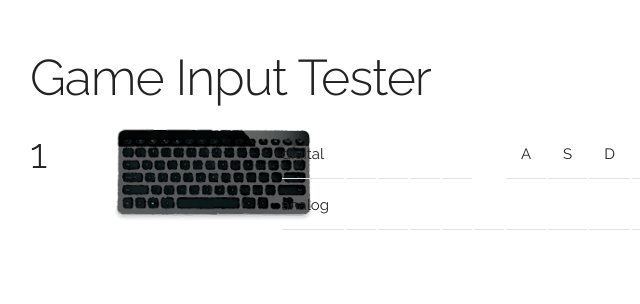
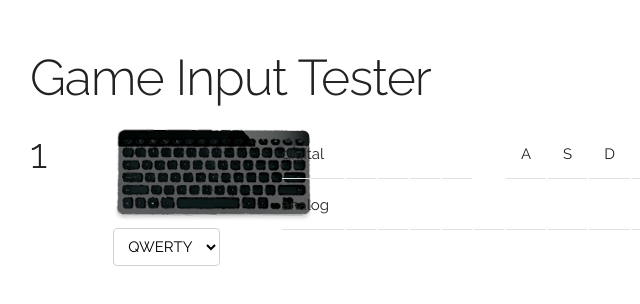
Before and after one commit to lunarcloud/gameinputjs, a plain HTML site: page tester.html in a window 1280 px wide. Shown: the full height of the page, 130-770 px from the left. Drawn offline with nearby package versions, Linux system fonts and the light colour scheme.

Commit message:
Added keyboard layout switching to tester

```diff
--- a/tester.html
+++ b/tester.html
@@ -41,6 +41,10 @@
       <div class="one column"><h2 class="player-number">1</div>
       <div class="two columns">
         <img class="gameinput-icon gameinput-icon-player-template" src="" style="">
+        <select class="keyboard-layout" onchange="changeKeyboardLayout(this);">
+            <option selected>QWERTY</option>
+            <option>Dvorak</option>
+        </select>
       </div>
       <div class="nine columns">
         <table>
@@ -125,12 +129,8 @@
 <script>
     "use strict";
 
-    document.body.onload = function()
-    {
-        //GameInput.Type.Keyboard.setDvorak();
-        GameInput.onReshufflePlayers(setupPlayers);
-        GameInput.initialGamePadSetup();
-    };
+    GameInput.onReshufflePlayers(setupPlayers);
+    GameInput.initialGamePadSetup();
 
     function setupPlayers()
     {
@@ -143,10 +143,21 @@
 
             var row = document.querySelector("#player-template").cloneNode(true);
             row.id = "";
+            row.setAttribute("number", (i+1));
             row.classList.remove("template");
 
             var playerNumberReferences = row.querySelectorAll(".player-number");
             for (var k = 0; k < playerNumberReferences.length; k++) playerNumberReferences[k].textContent = (i+1);
+
+            var keyboardLayoutReferences = row.querySelectorAll(".keyboard-layout");
+            for (var k = 0; k < keyboardLayoutReferences.length; k++)
+            {
+                if (GameInput.Players[GameInput.Connection.GamePadMapping[i]].type === GameInput.Type.Keyboard) {
+                    keyboardLayoutReferences[k].value = GameInput.Players[GameInput.Connection.GamePadMapping[0]].schema === GameInput.Schema.KeyboardAPI.Standard.Dvorak ? "Dvorak" : "QWERTY";
+                } else {
+                    keyboardLayoutReferences[k].parentElement.removeChild(keyboardLayoutReferences[k].parentElement);
+                }
+            }
 
             var iconPlayerReferences = row.querySelectorAll(".gameinput-icon-player-template");
             for (var k = 0; k < iconPlayerReferences.length; k++) {
@@ -196,8 +207,23 @@
 
             document.body.querySelector("#players").appendChild(row);
         }
+    }
 
+    function changeKeyboardLayout(element) {
+        var playerElement = findAncestor(element, "player");
+        var player = playerElement.getAttribute("number");
+        var index = player - 1;
+        if ( playerElement.querySelector(".keyboard-layout").value === "Dvorak") GameInput.Type.Keyboard.setDvorak();
+        else GameInput.Type.Keyboard.setQWERTY();
     }
+
+    function findAncestor (el, cls) {
+        if (typeof(el.closest)) return el.closest("." + cls);
+
+        while ((el = el.parentElement) && !el.classList.contains(cls));
+        return el;
+    }
+
 
 </script>
 </body>
```
Also changed, not shown: creator.html (+2 -6 lines).
